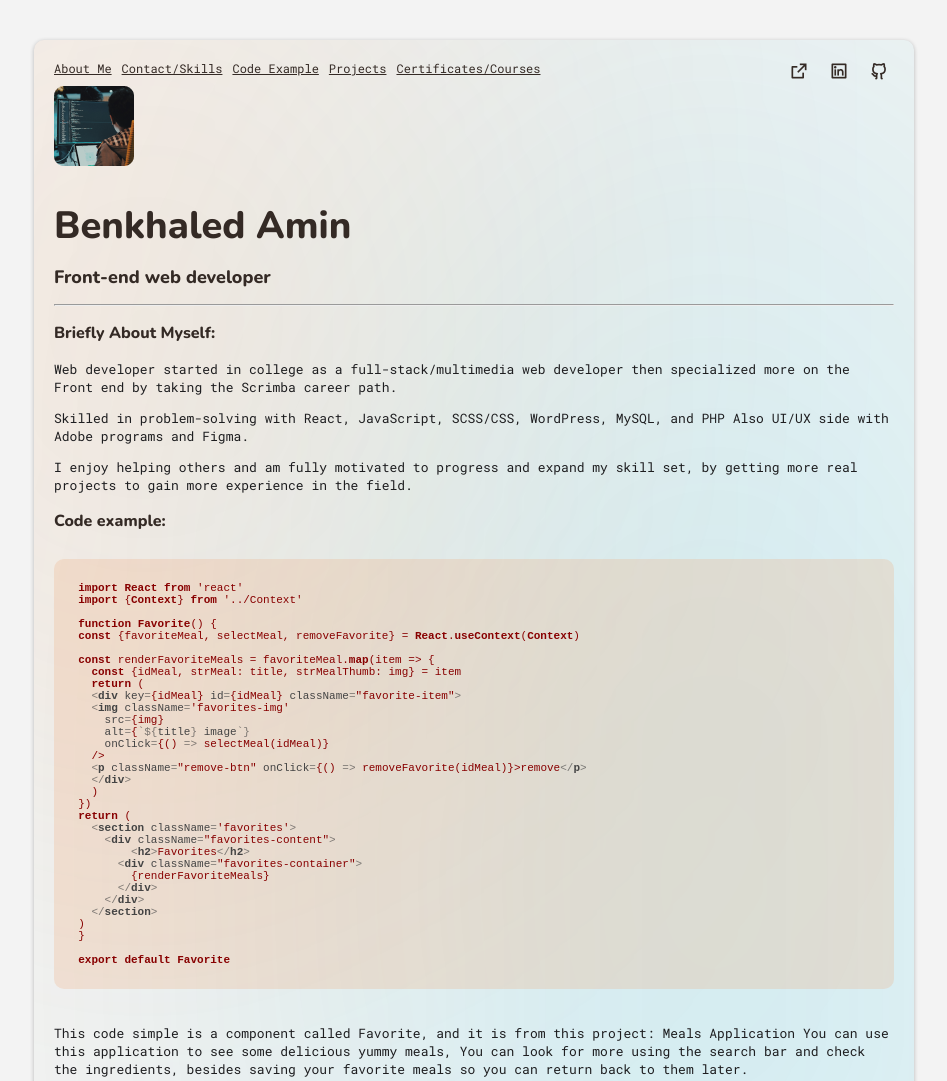
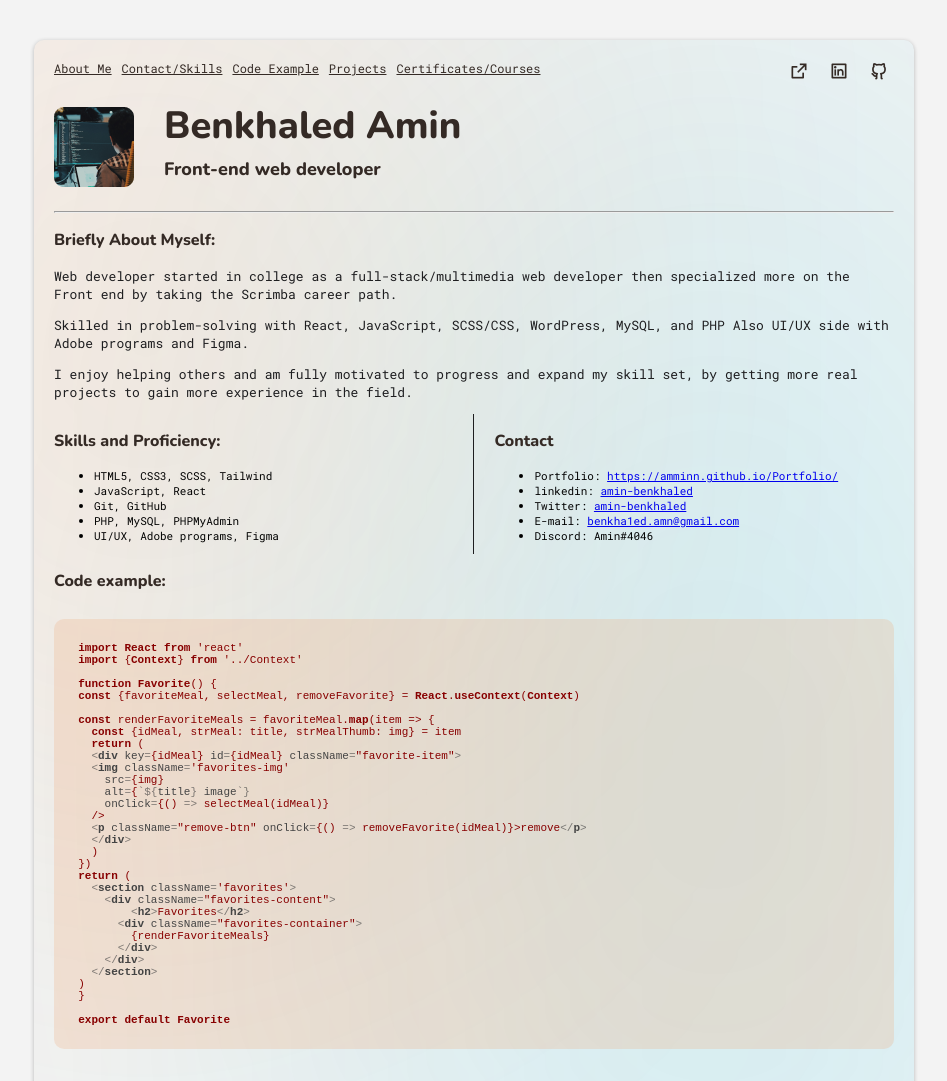
Before and after one commit to Amminn/the-rschool-cv-testing, a plain HTML site: page index.html in a window 1280 px wide. Shown: the top 1081 px of the page, without its empty margins (166-1113 px from the left). Drawn offline with nearby package versions, Linux system fonts and the light colour scheme.

Commit message:
feat: finish with contact-skills section

```diff
--- a/index.html
+++ b/index.html
@@ -34,19 +34,47 @@
         <div class="profile-pic">
           <img src="./images/profile-pic.png" alt="my profile picture">
         </div>
-
+        <div>
           <h1 class="">Benkhaled Amin</h1>
           <h2>Front-end web developer</h2>
+        </div>
       </header>
 
       <div class="dvider"><hr></div>
 
-        <section class="sub-section">
+      <section class="sub-section" id="about">
         <h3>Briefly About Myself:</h3>
         <p>Web developer started in college as a full-stack/multimedia web developer then specialized more on the Front end by taking the Scrimba career path.</p>
         <p>Skilled in problem-solving with React, JavaScript, SCSS/CSS, WordPress, MySQL, and PHP Also UI/UX side with Adobe programs and Figma.</p>
         <p>I enjoy helping others and am fully motivated to progress and expand my skill set, by getting more real projects to gain more experience in the field.</p>
       </section>
+
+      <section class="father" id="contact-skills">
+        <section class="sub-section">
+          <h3>Skills and Proficiency:</h3>
+          <ul>
+            <li>HTML5, CSS3, SCSS, Tailwind</li>
+            <li>JavaScript, React</li>
+            <li>Git, GitHub</li>
+            <li>PHP, MySQL, PHPMyAdmin</li>
+            <li>UI/UX, Adobe programs, Figma</li>
+          </ul>
+        </section>
+
+        <div class="horizontally-divider"></div>
+
+        <section class="sub-section contact">
+          <h3>Contact</h3>
+          <ul>
+            <li>Portfolio: <a href="https://amminn.github.io/Portfolio/" target="_blank">https://amminn.github.io/Portfolio/</a></li>
+            <li>linkedin: <a href="https://www.linkedin.com/in/amin-benkhaled-3140641b5/" target="_blank">amin-benkhaled</a></li>
+            <li>Twitter: <a href="https://twitter.com/?lang=en" target="_blank">amin-benkhaled</a></li>
+            <li>E-mail: <a href="mailto:benkha1ed.amn@gmail.com">benkha1ed.amn@gmail.com</a></li>
+            <li>Discord: Amin#4046</li>
+          </ul>
+        </section>
+      </section>
+
 
       <section class="sub-section">
         <h3>Code example:</h3>
@@ -106,29 +134,7 @@
       </section>
 
       <!-- <aside class="side-info"> -->
-        <section class="sub-section">
-          <h3>Contact</h3>
-          <ul>
-            <li>Portfolio: <a href="https://amminn.github.io/Portfolio/">https://amminn.github.io/Portfolio/</a></li>
-            <li>linkedin: <a href="#">amin-benkhaled</a></li>
-            <li>E-mail: benkha1ed.amn@gmail.com</li>
-            <li>Discord: Amin#4046</li>
-          </ul>
-        </section>
 
-        <div class="dvider"><hr></div>
-
-        <section class="sub-section">
-          <h3>Skills and Proficiency:</h3>
-          <ul>
-            <li>HTML5, CSS3, SCSS</li>
-            <li>JavaScript</li>
-            <li>React</li>
-            <li>Git, GitHub</li>
-            <li>PHP, MySQL, PHPMyAdmin</li>
-            <li>UI/UX, Adobe programs, Figma</li>
-          </ul>
-        </section>
 
         <div class="dvider"><hr></div>
 
--- a/style.css
+++ b/style.css
@@ -10,6 +10,7 @@
 
 * {
   box-sizing: border-box;
+  scroll-behavior: smooth;
 }
 
 html {
@@ -32,7 +33,7 @@ h4 {
 h1 {
   font-size: 3.8rem;
   line-height: 49.1px;
-  margin-bottom: 0.4rem;
+  margin-block: 0;
 }
 
 h2 {
@@ -72,6 +73,7 @@ ul {
 .main nav {
   display: flex;
   justify-content: space-between;
+  margin-bottom: 1.5rem;
 }
 
 .main nav ul {
@@ -96,13 +98,6 @@ ul {
   font-size: 2rem;
   padding-inline: 0.5rem;
 }
-
-
-/* .two-col {
-  width: 100%;
-  display: flex;
-  justify-content: space-between;
-} */
 
 .main::after {
   content: '';
@@ -131,8 +126,41 @@ ul {
   z-index: -1;
 }
 
+main header {
+  display: flex;
+  align-items: center;
+  margin-bottom: 1.5rem;
+}
+
+main header .profile-pic {
+  margin-right: 3rem;
+}
+
+main header h2 {
+  margin-top: 0.7rem;
+}
+
 .divider {
   margin-block: 1.5rem;
+}
+
+.father {
+  display: flex;
+  justify-content: space-between;
+}
+
+.father section {
+  width: 50%;
+}
+
+.father section.contact {
+  padding-left: 2rem;
+}
+
+.horizontally-divider {
+  min-height: 100%;
+  width: 1px;
+  background-color: var(--paragraph-clr);
 }
 
 /* .main-info {
```
Lines whose indentation alone changed are shown as unchanged.
